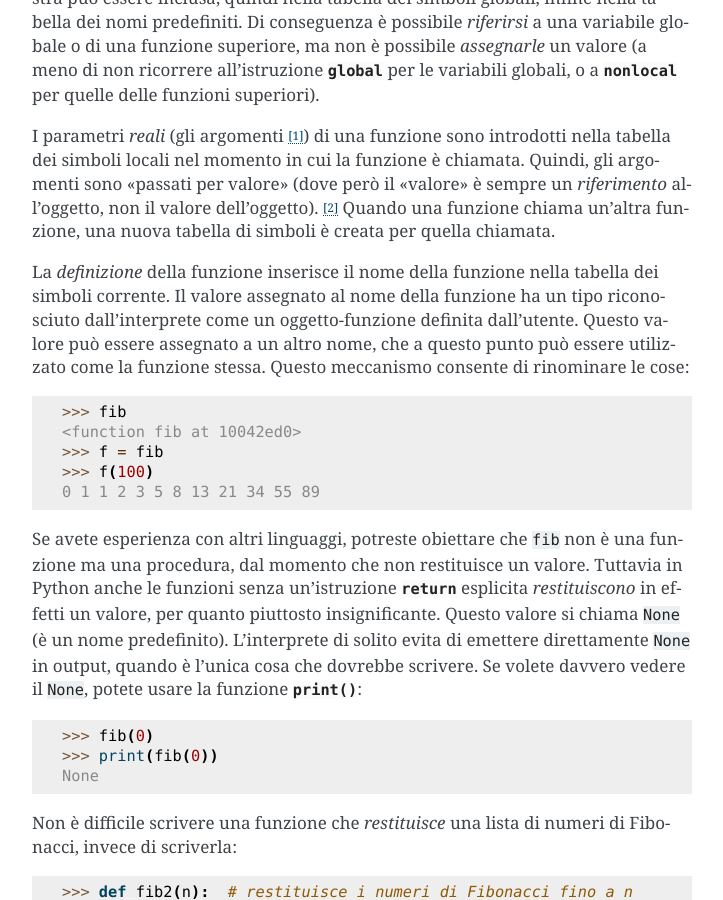
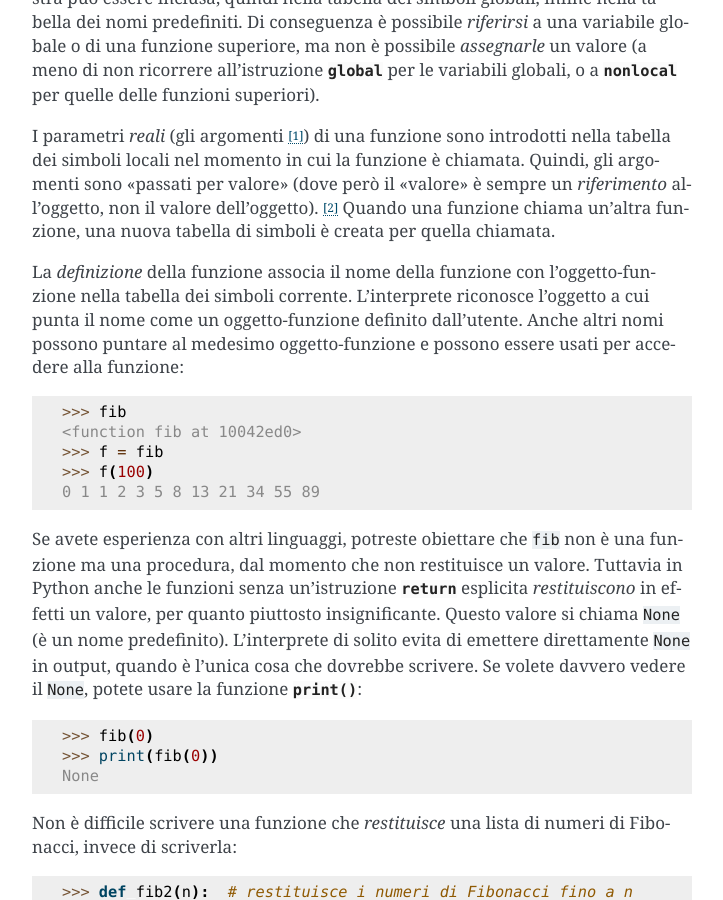
Before and after one commit to ricpol/pytutorial-it, a Sphinx documentation site: the page built from tutorial/source/controlflow.rst, in a window 1280 px wide and 900 px high, scrolled down 5760 px. Shown: the whole window, without its empty margins (388-1111 px from the left). Built offline with Sphinx 7.4.7, drawn with Linux system fonts in a browser that asks for light colours.

Commit message:
sync up to commit 6790f9b

```diff
--- a/tutorial/source/appetite.rst
+++ b/tutorial/source/appetite.rst
@@ -3,7 +3,7 @@
 
     Questa è una traduzione del `Tutorial ufficiale <https://docs.python.org/3.8/tutorial/index.html>`_ della documentazione di Python, mantenuta in sincrono con il testo della `repository GitHub <https://github.com/python/cpython/tree/3.8/Doc/tutorial>`_.
 
-    Questa è la traduzione della **versione "stabile" del Tutorial per Python 3.8**, ed è aggiornata al `28 maggio 2020 <https://github.com/python/cpython/commit/c0c5db54cf9243ee3d6bd4c0306c6ba39db186c3#diff-8f5d4d54eb7fab60cb04633e721f6328>`_.
+    Questa è la traduzione della **versione "stabile" del Tutorial per Python 3.8**, ed è aggiornata al `6 luglio 2020 <https://github.com/python/cpython/commit/6790f9badda47c7aa0fe4b0b5f090d6ca0c477d5>`_.
 
     La repository GitHub di questo progetto `si trova qui <https://github.com/ricpol/pytutorial-it>`_: potete essere informati sugli aggiornamenti mettendo una "star" alla repository. Ogni collaborazione è gradita: se intendete partecipare, leggete prima il file `CONTRIBUTING.rst <https://github.com/ricpol/pytutorial-it/blob/master/CONTRIBUTING.rst>`_.
 
--- a/tutorial/source/classes.rst
+++ b/tutorial/source/classes.rst
@@ -40,7 +40,7 @@ Il *namespace* locale di una funzione viene creato al momento di chiamare la fun
 
 Uno *scope* è una regione di codice Python, all'interno del programma, dove il *namespace* è direttamente accessibile. Con "direttamente accessibile" intendiamo che un riferimento *non qualificato* (senza ricorrere alla notazione col punto) a un nome riesce effettivamente a raggiungere quel nome nel *namespace*.
 
-Anche se gli *scope* sono determinati in modo statico, sono usati in modo dinamico. In qualsiasi momento durante l'esecuzione del programma esistono almeno tre *scope* annidati, i cui *namespace* sono direttamente accessibili:
+Anche se gli *scope* sono determinati in modo statico, sono usati in modo dinamico. In qualsiasi momento durante l'esecuzione del programma esistono tre o quattro *scope* annidati, i cui *namespace* sono direttamente accessibili:
 
 * lo *scope* più interno, dove un nome è cercato per prima cosa, contiene i nomi locali;
 * gli *scope* di ogni eventuale funzione di ordine superiore, che sono ricercati dal più prossimo al più lontano, contengono nomi non-locali ma anche non-globali;
--- a/tutorial/source/controlflow.rst
+++ b/tutorial/source/controlflow.rst
@@ -225,7 +225,7 @@ Opzionalmente, la prima istruzione della funzione può essere una stringa non as
 
 I parametri *reali* (gli argomenti [#]_) di una funzione sono introdotti nella tabella dei simboli locali nel momento in cui la funzione è chiamata. Quindi, gli argomenti sono "passati per valore" (dove però il "valore" è sempre un *riferimento* all'oggetto, non il valore dell'oggetto). [#]_ Quando una funzione chiama un'altra funzione, una nuova tabella di simboli è creata per quella chiamata.
 
-La *definizione* della funzione inserisce il nome della funzione nella tabella dei simboli corrente. Il valore assegnato al nome della funzione ha un tipo riconosciuto dall'interprete come un oggetto-funzione definita dall'utente. Questo valore può essere assegnato a un altro nome, che a questo punto può essere utilizzato come la funzione stessa. Questo meccanismo consente di rinominare le cose::
+La *definizione* della funzione associa il nome della funzione con l'oggetto-funzione nella tabella dei simboli corrente. L'interprete riconosce l'oggetto a cui punta il nome come un oggetto-funzione definito dall'utente. Anche altri nomi possono puntare al medesimo oggetto-funzione e possono essere usati per accedere alla funzione::
 
    >>> fib
    <function fib at 10042ed0>
```
